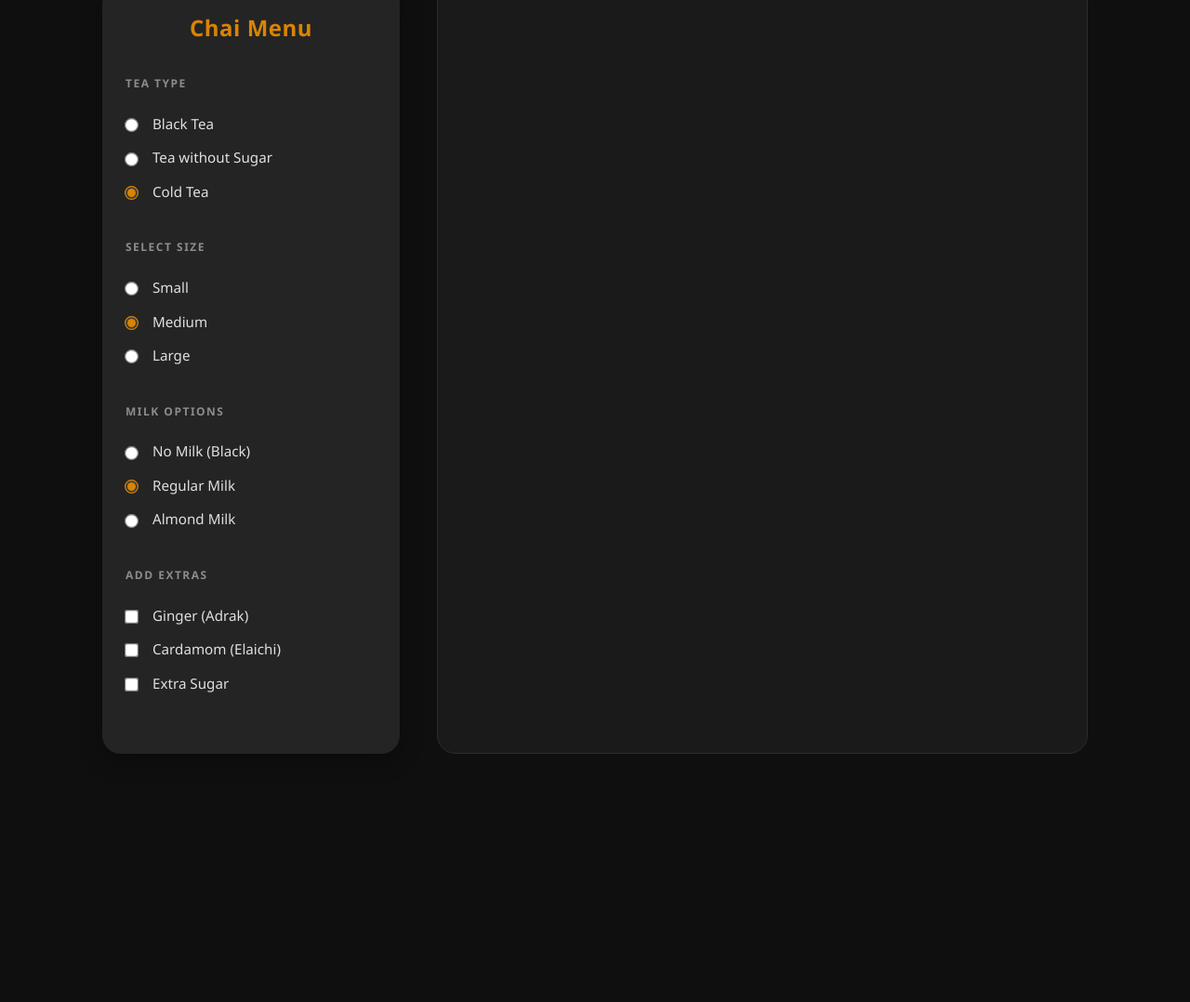
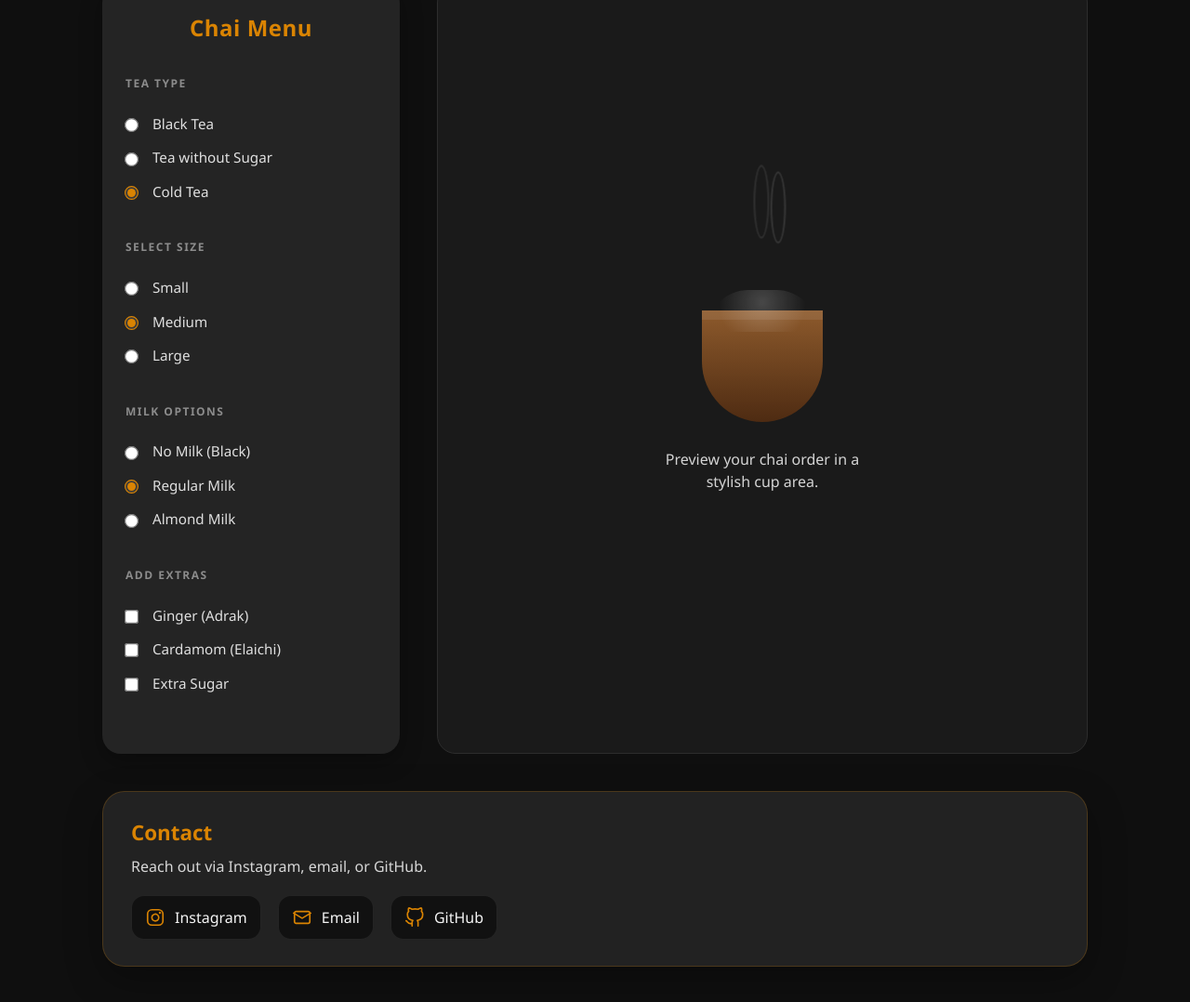
Before and after one commit to pocotarun/chai-buildder, a plain HTML site: page index.html in a window 1280 px wide. Shown: the part 138-1216 px from the top of the page at 93% size. Before the commit the page ends 989 px from the top, so only its background shows below. Drawn offline with Linux system fonts and the light colour scheme.

Commit message:
Add contact section and enhance chai cup visual in index.html; update styles in style.css; create README.md and logo.svg

```diff
--- a/index.html
+++ b/index.html
@@ -46,14 +46,14 @@
                 <input type="checkbox" class="input" name="tea-extras" value="cardamom"> Cardamom (Elaichi) <br>
                 <input type="checkbox" class="input" name="tea-extras" value="extra-sugar"> Extra Sugar
             </div>
-
         </div>
 
-        </div>
-
-        <!-- Right Side: Chai Cup Visual (Jaise SS me h) -->
         <div id="chaiCup" class="visual">
-            <!-- Chai cup ka graphic/content yahan aayega -->
+            <div class="cup-hero">
+                <div class="steam"></div>
+                <div class="cup"></div>
+            </div>
+            <p class="visual-text">Preview your chai order in a stylish cup area.</p>
         </div>
 
 
@@ -63,6 +63,44 @@
 
 
     </main>
+
+    <section class="contact">
+        <div class="contact-card">
+            <h2>Contact</h2>
+            <p>Reach out via Instagram, email, or GitHub.</p>
+            <div class="contact-links">
+                <a href="https://www.instagram.com/Hidden.Tarun" target="_blank" rel="noreferrer">
+                    <span class="icon instagram" aria-hidden="true">
+                        <svg viewBox="0 0 24 24" fill="none" stroke="currentColor" stroke-width="1.8" stroke-linecap="round" stroke-linejoin="round">
+                            <rect x="3" y="3" width="18" height="18" rx="5" ry="5" />
+                            <path d="M16 11.37a4 4 0 1 1-7.9 1.5 4 4 0 0 1 7.9-1.5" />
+                            <circle cx="17.5" cy="6.5" r="0.5" />
+                        </svg>
+                    </span>
+                    <span>Instagram</span>
+                </a>
+                <a href="mailto:engr.tarundilwal@gmail.com">
+                    <span class="icon email" aria-hidden="true">
+                        <svg viewBox="0 0 24 24" fill="none" stroke="currentColor" stroke-width="1.8" stroke-linecap="round" stroke-linejoin="round">
+                            <rect x="3" y="5" width="18" height="14" rx="2" ry="2" />
+                            <polyline points="22 7 12 13 2 7" />
+                        </svg>
+                    </span>
+                    <span>Email</span>
+                </a>
+                <a href="https://github.com/pocotarun" target="_blank" rel="noreferrer">
+                    <span class="icon github" aria-hidden="true">
+                        <svg viewBox="0 0 24 24" fill="none" stroke="currentColor" stroke-width="1.8" stroke-linecap="round" stroke-linejoin="round">
+                            <path d="M9 19c-5 1.5-5-2.5-7-3m14 6v-3.87a3.37 3.37 0 0 0-.94-2.61c3.14-.35 6.44-1.54 6.44-7A5.44 5.44 0 0 0 20 4.77 5.07 5.07 0 0 0 19.91 1S18.73.65 16 2.48a13.38 13.38 0 0 0-7 0C6.27.65 5.09 1 5.09 1A5.07 5.07 0 0 0 5 4.77a5.44 5.44 0 0 0-1.5 3.78c0 5.42 3.3 6.61 6.45 7A3.37 3.37 0 0 0 9 18.13V22" />
+                        </svg>
+                    </span>
+                    <span>GitHub</span>
+                </a>
+            </div>
+        </div>
+    </section>
+
+    <script src="sctript.js"></script>
 </body>
 
 </html>
--- a/style.css
+++ b/style.css
@@ -83,3 +83,174 @@ nav {
     border: 1px solid #2d2d2d;
     min-height: 500px;
 }
+
+.visual {
+    display: flex;
+    flex-direction: column;
+    justify-content: center;
+    align-items: center;
+}
+
+.cup-hero {
+    position: relative;
+    width: 160px;
+    height: 190px;
+    display: flex;
+    justify-content: center;
+    align-items: flex-end;
+    margin-bottom: 28px;
+}
+
+.cup {
+    width: 130px;
+    height: 120px;
+    background: linear-gradient(180deg, #8d5a2c, #4e2b12);
+    border-radius: 0 0 70px 70px;
+    box-shadow: inset 0 10px 0 rgba(255, 255, 255, 0.08);
+    position: relative;
+}
+
+.cup::before {
+    content: '';
+    position: absolute;
+    top: -22px;
+    left: 50%;
+    transform: translateX(-50%);
+    width: 120px;
+    height: 45px;
+    border-radius: 60px 60px 0 0;
+    background: radial-gradient(circle at 50% 30%, rgba(255, 255, 255, 0.2), transparent 70%);
+}
+
+.steam {
+    width: 18px;
+    height: 110px;
+    position: absolute;
+    top: -90px;
+    left: 50%;
+    transform: translateX(-50%);
+}
+
+.steam::before,
+.steam::after {
+    content: '';
+    position: absolute;
+    bottom: 0;
+    width: 12px;
+    height: 70px;
+    border: 2px solid rgba(255, 255, 255, 0.35);
+    border-radius: 50%;
+    animation: steam 3s ease-in-out infinite;
+}
+
+.steam::after {
+    left: 18px;
+    animation-delay: 0.6s;
+}
+
+.visual-text {
+    color: #d4d4d4;
+    text-align: center;
+    max-width: 260px;
+    line-height: 1.5;
+}
+
+.contact {
+    max-width: 1100px;
+    margin: 24px auto 40px;
+    padding: 0 20px;
+}
+
+.contact-card {
+    background: rgba(36, 36, 36, 0.95);
+    border: 1px solid rgba(218, 132, 3, 0.22);
+    border-radius: 24px;
+    padding: 28px 30px;
+    box-shadow: 0 14px 40px rgba(0, 0, 0, 0.3);
+}
+
+.contact-card h2 {
+    color: rgb(218, 132, 3);
+    margin-bottom: 10px;
+    font-size: 1.4rem;
+}
+
+.contact-card p {
+    color: #d7d7d7;
+    margin-bottom: 20px;
+}
+
+.contact-links {
+    display: flex;
+    gap: 18px;
+    flex-wrap: wrap;
+}
+
+.contact-links a {
+    display: inline-flex;
+    align-items: center;
+    gap: 10px;
+    padding: 12px 14px;
+    background: #111111;
+    border: 1px solid rgba(255, 255, 255, 0.08);
+    border-radius: 14px;
+    color: #f5f5f5;
+    text-decoration: none;
+    transition: transform 0.2s ease, background 0.2s ease;
+}
+
+.contact-links a:hover {
+    transform: translateY(-2px);
+    background: rgba(218, 132, 3, 0.12);
+}
+
+.icon {
+    width: 22px;
+    height: 22px;
+    display: inline-flex;
+    justify-content: center;
+    align-items: center;
+    color: rgb(218, 132, 3);
+}
+
+.icon svg {
+    width: 22px;
+    height: 22px;
+}
+
+@keyframes steam {
+    0% {
+        transform: translateX(0) translateY(0) scale(0.9);
+        opacity: 0.6;
+    }
+    50% {
+        transform: translateX(0) translateY(-24px) scale(1.05);
+        opacity: 0.35;
+    }
+    100% {
+        transform: translateX(0) translateY(-50px) scale(1.15);
+        opacity: 0;
+    }
+}
+
+@media (max-width: 920px) {
+    .app {
+        flex-direction: column;
+    }
+
+    #chaiChanger,
+    #chaiCup {
+        width: 100%;
+    }
+}
+
+@media (max-width: 640px) {
+    .form-group label {
+        display: block;
+        margin-bottom: 12px;
+    }
+
+    .contact-links {
+        flex-direction: column;
+    }
+}
```
Also changed, not shown: logo.svg (added), 1 other file.
